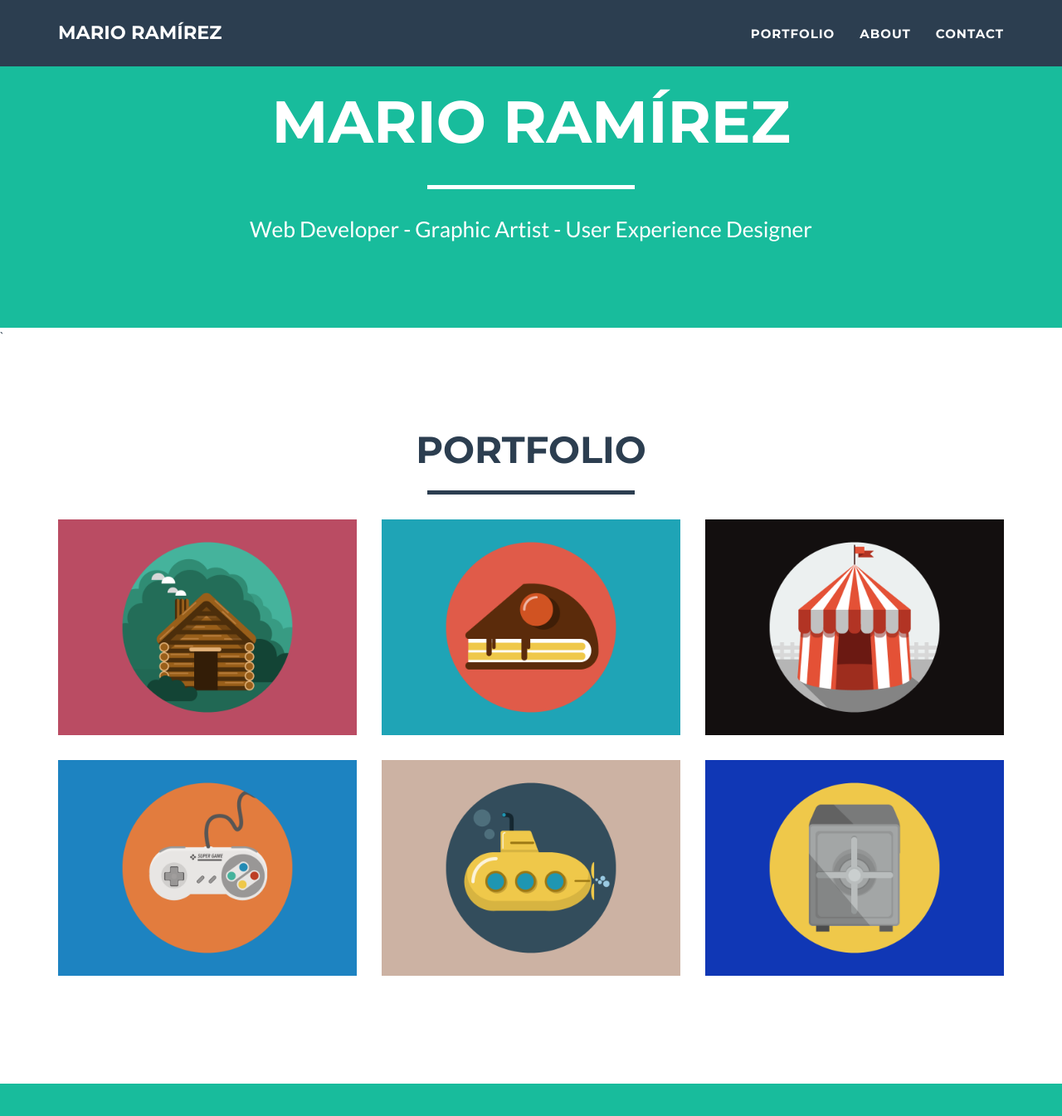
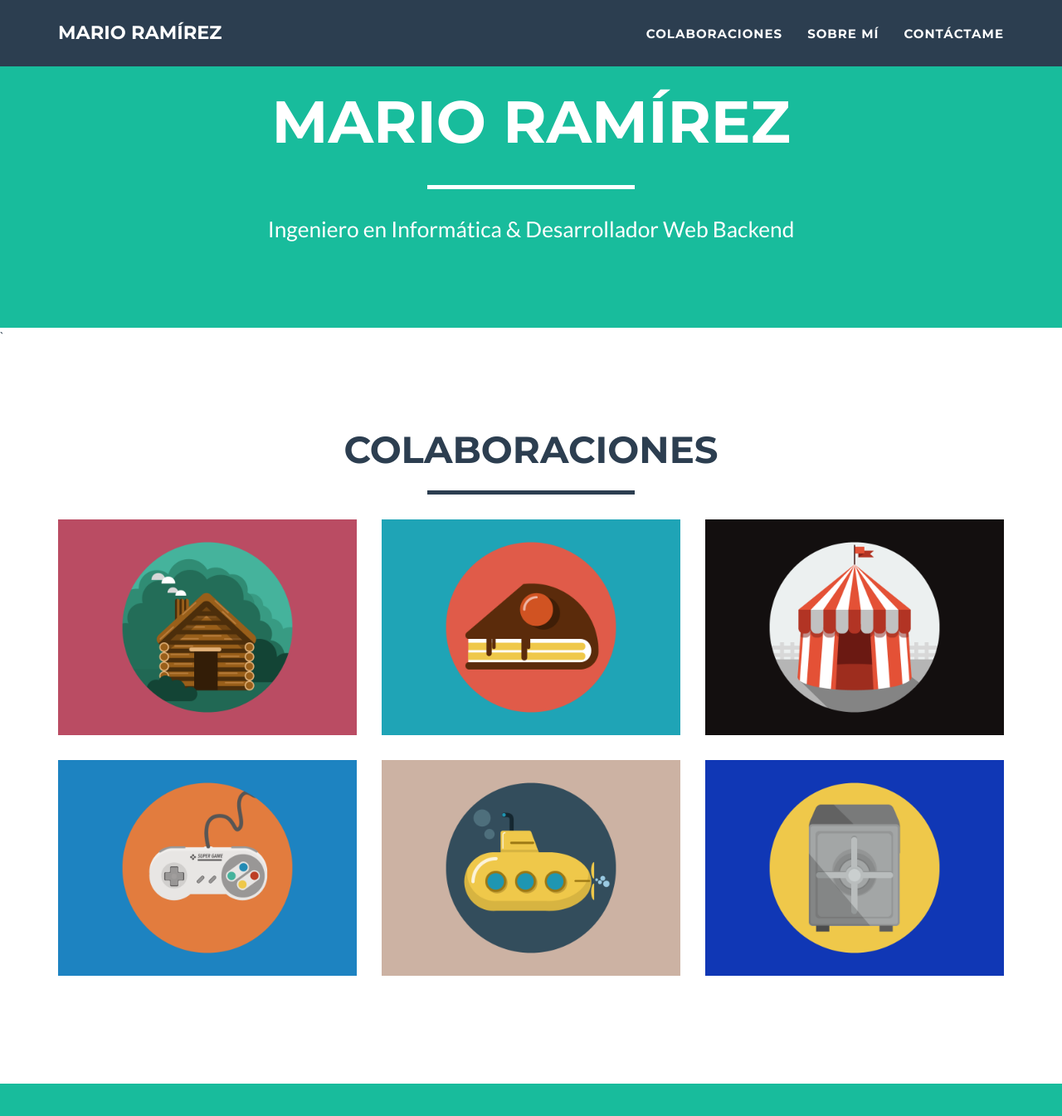
Before and after one commit to MarioRamirez/MarioRamirez.github.io, a Jekyll site: the page built from index.html, in a window 1280 px wide and 1400 px high, scrolled down 380 px. Shown: the top 1345 px of the window at 83% size. Built offline with Jekyll 4.4.1, drawn with Linux system fonts in a browser that asks for light colours; some of the changed text lies outside the part shown.

Commit message:
Spanish translation & change avatar

```diff
--- a/_config.yml
+++ b/_config.yml
@@ -13,22 +13,18 @@ color:
 # Footer settings
 footer:
   copyright: Mario Ramírez
-  location: Location
-  social: Around the Web
-  credits: Credits
+  location: Dirección
+  social: Redes Sociales
+  credits: Agradecimientos
 
 # Social networks usernames (many more available: google-plus, flickr, dribbble, pinterest, instagram, tumblr, linkedin, etc.)
 social:
+  - title: linkedin
+    url: http://www.linkedin.com/in/mramirezm
+  - title: github
+    url: http://github.com/MarioRamirez
   - title: twitter
     url: http://twitter.com/RamirezMarioExe
-  - title: facebook
-    url:
-  - title: stack-overflow
-    url: http://stackoverflow.com/questions/tagged/jekyll
-  - title: bitbucket
-    url: http://bitbucket.org/jekyll
-  - title: github
-    url: http://github.com/MarioRamirez
 
 # Postal address (add as many lines as necessary)
 address:
--- a/_includes/about.html
+++ b/_includes/about.html
@@ -3,7 +3,7 @@
         <div class="container">
             <div class="row">
                 <div class="col-lg-12 text-center">
-                    <h2>About</h2>
+                    <h2>Sobre Mí</h2>
                     <hr class="star-light">
                 </div>
             </div>
@@ -16,7 +16,7 @@
                 </div>
                 <div class="col-lg-8 col-lg-offset-2 text-center">
                     <a href="#" class="btn btn-lg btn-outline">
-                        <i class="fa fa-download"></i> Download Theme
+                        <i class="fa fa-download"></i> Descargar Currículum Vítae
                     </a>
                 </div>
             </div>
--- a/_includes/contact.html
+++ b/_includes/contact.html
@@ -3,40 +3,40 @@
         <div class="container">
             <div class="row">
                 <div class="col-lg-12 text-center">
-                    <h2>Contact Me</h2>
+                    <h2>Contáctame</h2>
                     <hr class="star-primary">
                 </div>
-            </div>
-            <div class="row">
+            </div>            <div class="row">
+
                 <div class="col-lg-8 col-lg-offset-2">
                     <!-- To configure the contact form email address, go to mail/contact_me.php and update the email address in the PHP file on line 19. -->
                     <!-- The form should work on most web servers, but if the form is not working you may need to configure your web server differently. -->
                     <form name="sentMessage" id="contactForm" novalidate>
                         <div class="row control-group">
                             <div class="form-group col-xs-12 floating-label-form-group controls">
-                                <label>Name</label>
-                                <input type="text" class="form-control" placeholder="Name" id="name" required data-validation-required-message="Please enter your name.">
+                                <label>Nombre</label>
+                                <input type="text" class="form-control" placeholder="Nombre" id="name" required data-validation-required-message="Please enter your name.">
                                 <p class="help-block text-danger"></p>
                             </div>
                         </div>
                         <div class="row control-group">
                             <div class="form-group col-xs-12 floating-label-form-group controls">
-                                <label>Email Address</label>
-                                <input type="email" class="form-control" placeholder="Email Address" id="email" required data-validation-required-message="Please enter your email address.">
+                                <label>Email</label>
+                                <input type="email" class="form-control" placeholder="Email" id="email" required data-validation-required-message="Please enter your email address.">
                                 <p class="help-block text-danger"></p>
                             </div>
                         </div>
                         <div class="row control-group">
                             <div class="form-group col-xs-12 floating-label-form-group controls">
-                                <label>Phone Number</label>
-                                <input type="tel" class="form-control" placeholder="Phone Number" id="phone" required data-validation-required-message="Please enter your phone number.">
+                                <label>Teléfono</label>
+                                <input type="tel" class="form-control" placeholder="Teléfono" id="phone" required data-validation-required-message="Please enter your phone number.">
                                 <p class="help-block text-danger"></p>
                             </div>
                         </div>
                         <div class="row control-group">
                             <div class="form-group col-xs-12 floating-label-form-group controls">
-                                <label>Message</label>
-                                <textarea rows="5" class="form-control" placeholder="Message" id="message" required data-validation-required-message="Please enter a message."></textarea>
+                                <label>Mensaje</label>
+                                <textarea rows="5" class="form-control" placeholder="Mensaje" id="message" required data-validation-required-message="Please enter a message."></textarea>
                                 <p class="help-block text-danger"></p>
                             </div>
                         </div>
@@ -44,7 +44,7 @@
                         <div id="success"></div>
                         <div class="row">
                             <div class="form-group col-xs-12">
-                                <button type="submit" class="btn btn-success btn-lg">Send</button>
+                                <button type="submit" class="btn btn-success btn-lg">Enviar</button>
                             </div>
                         </div>
                     </form>
--- a/_includes/header.html
+++ b/_includes/header.html
@@ -19,13 +19,13 @@
                         <a href="#page-top"></a>
                     </li>
                     <li class="page-scroll">
-                        <a href="#portfolio">Portfolio</a>
+                        <a href="#portfolio">Colaboraciones</a>
                     </li>
                     <li class="page-scroll">
-                        <a href="#about">About</a>
+                        <a href="#about">Sobre mí</a>
                     </li>
                     <li class="page-scroll">
-                        <a href="#contact">Contact</a>
+                        <a href="#contact">Contáctame</a>
                     </li>
                 </ul>
             </div>
@@ -43,7 +43,7 @@
                     <div class="intro-text">
                         <span class="name">{{ site.title }}</span>
                         <hr class="star-light">
-                        <span class="skills">Web Developer - Graphic Artist - User Experience Designer</span>
+                        <span class="skills">Ingeniero en Informática & Desarrollador Web Backend</span>
                     </div>
                 </div>
             </div>
--- a/_includes/portfolio_grid.html
+++ b/_includes/portfolio_grid.html
@@ -4,7 +4,7 @@
         <div class="container">
             <div class="row">
                 <div class="col-lg-12 text-center">
-                    <h2>Portfolio</h2>
+                    <h2>Colaboraciones</h2>
                     <hr class="star-primary">
                 </div>
             </div>
```
Also changed, not shown: README.md, img/profile.png, screenshot.png (deleted).
